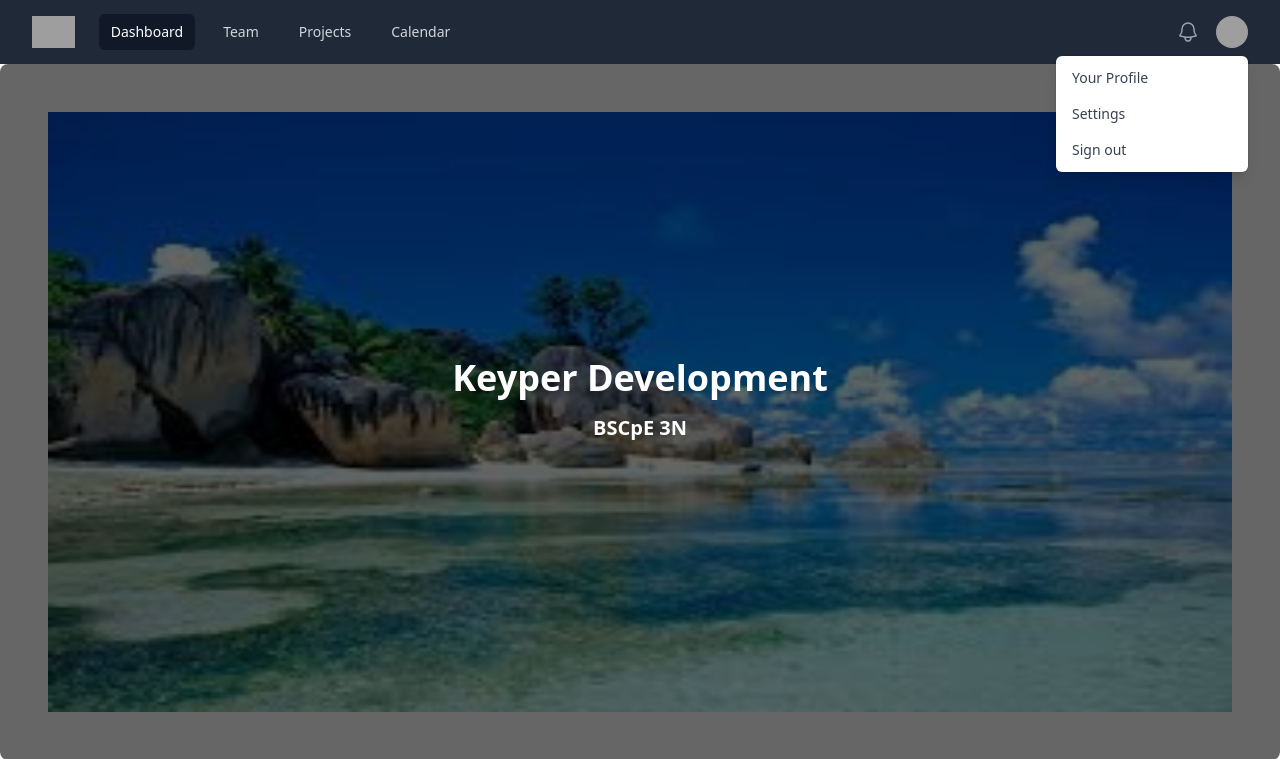
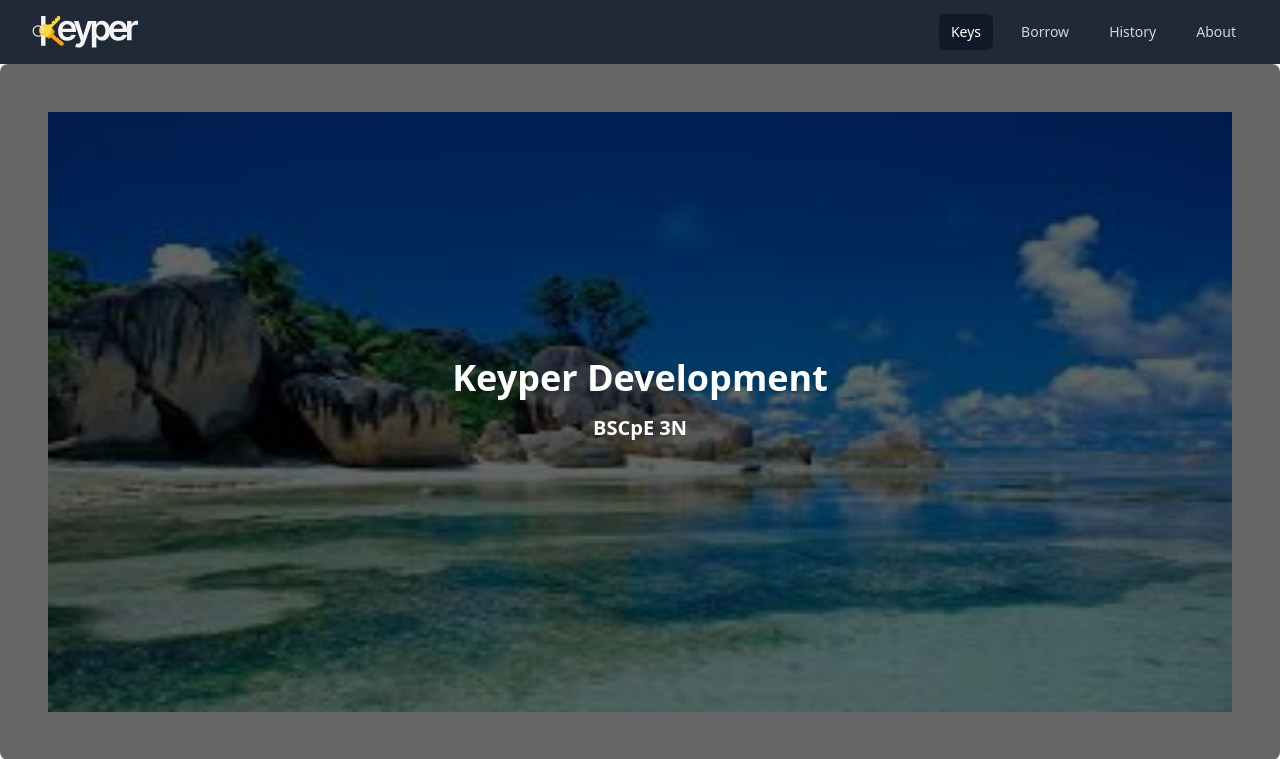
Before and after one commit to marcbentoy/Keyper, a Django app: page /about/ in a window 1280 px wide. Shown: the top 759 px of the page. Run offline with Django 4.2, Linux system fonts and the light colour scheme; grey boxes are pictures that could not be loaded.

Commit message:
:lipstick: update: nav
updated navigation menu styles

```diff
--- a/frontend/templates/frontend/base.html
+++ b/frontend/templates/frontend/base.html
@@ -37,51 +37,19 @@
       </div>
       <div class="flex flex-1 items-center justify-center sm:items-stretch sm:justify-start">
         <div class="flex flex-shrink-0 items-center">
-          <img class="block h-8 w-auto lg:hidden" src="https://tailwindui.com/img/logos/mark.svg?color=indigo&shade=500" alt="Your Company">
-          <img class="hidden h-8 w-auto lg:block" src="https://tailwindui.com/img/logos/mark.svg?color=indigo&shade=500" alt="Your Company">
+          <a href="/"><img class="block h-8 w-auto lg:hidden" src="{% static "frontend/media/logo-full-light.svg" %}" alt="haha"></a>
+          <a href="/"><img class="hidden h-8 w-auto lg:block" src="{% static "frontend/media/logo-full-light.svg" %}" alt="Keyper"></a>
         </div>
+
+      </div>
+      <div class="absolute inset-y-0 right-0 flex items-center pr-2 sm:static sm:inset-auto sm:ml-6 sm:pr-0">
         <div class="hidden sm:ml-6 sm:block">
           <div class="flex space-x-4">
             <!-- Current: "bg-gray-900 text-white", Default: "text-gray-300 hover:bg-gray-700 hover:text-white" -->
-            <a href="#" class="bg-gray-900 text-white rounded-md px-3 py-2 text-sm font-medium" aria-current="page">Dashboard</a>
-            <a href="#" class="text-gray-300 hover:bg-gray-700 hover:text-white rounded-md px-3 py-2 text-sm font-medium">Team</a>
-            <a href="#" class="text-gray-300 hover:bg-gray-700 hover:text-white rounded-md px-3 py-2 text-sm font-medium">Projects</a>
-            <a href="#" class="text-gray-300 hover:bg-gray-700 hover:text-white rounded-md px-3 py-2 text-sm font-medium">Calendar</a>
-          </div>
-        </div>
-      </div>
-      <div class="absolute inset-y-0 right-0 flex items-center pr-2 sm:static sm:inset-auto sm:ml-6 sm:pr-0">
-        <button type="button" class="rounded-full bg-gray-800 p-1 text-gray-400 hover:text-white focus:outline-none focus:ring-2 focus:ring-white focus:ring-offset-2 focus:ring-offset-gray-800">
-          <span class="sr-only">View notifications</span>
-          <svg class="h-6 w-6" fill="none" viewBox="0 0 24 24" stroke-width="1.5" stroke="currentColor" aria-hidden="true">
-            <path stroke-linecap="round" stroke-linejoin="round" d="M14.857 17.082a23.848 23.848 0 005.454-1.31A8.967 8.967 0 0118 9.75v-.7V9A6 6 0 006 9v.75a8.967 8.967 0 01-2.312 6.022c1.733.64 3.56 1.085 5.455 1.31m5.714 0a24.255 24.255 0 01-5.714 0m5.714 0a3 3 0 11-5.714 0" />
-          </svg>
-        </button>
-
-        <!-- Profile dropdown -->
-        <div class="relative ml-3">
-          <div>
-            <button type="button" class="flex rounded-full bg-gray-800 text-sm focus:outline-none focus:ring-2 focus:ring-white focus:ring-offset-2 focus:ring-offset-gray-800" id="user-menu-button" aria-expanded="false" aria-haspopup="true">
-              <span class="sr-only">Open user menu</span>
-              <img class="h-8 w-8 rounded-full" src="https://images.unsplash.com/photo-1472099645785-5658abf4ff4e?ixlib=rb-1.2.1&ixid=eyJhcHBfaWQiOjEyMDd9&auto=format&fit=facearea&facepad=2&w=256&h=256&q=80" alt="">
-            </button>
-          </div>
-
-          <!--
-            Dropdown menu, show/hide based on menu state.
-
-            Entering: "transition ease-out duration-100"
-              From: "transform opacity-0 scale-95"
-              To: "transform opacity-100 scale-100"
-            Leaving: "transition ease-in duration-75"
-              From: "transform opacity-100 scale-100"
-              To: "transform opacity-0 scale-95"
-          -->
-          <div class="absolute right-0 z-10 mt-2 w-48 origin-top-right rounded-md bg-white py-1 shadow-lg ring-1 ring-black ring-opacity-5 focus:outline-none" role="menu" aria-orientation="vertical" aria-labelledby="user-menu-button" tabindex="-1">
-            <!-- Active: "bg-gray-100", Not Active: "" -->
-            <a href="#" class="block px-4 py-2 text-sm text-gray-700" role="menuitem" tabindex="-1" id="user-menu-item-0">Your Profile</a>
-            <a href="#" class="block px-4 py-2 text-sm text-gray-700" role="menuitem" tabindex="-1" id="user-menu-item-1">Settings</a>
-            <a href="#" class="block px-4 py-2 text-sm text-gray-700" role="menuitem" tabindex="-1" id="user-menu-item-2">Sign out</a>
+            <a href="/keys" class="bg-gray-900 text-white rounded-md px-3 py-2 text-sm font-medium" aria-current="page">Keys</a>
+            <a href="/borrow" class="text-gray-300 hover:bg-gray-700 hover:text-white rounded-md px-3 py-2 text-sm font-medium">Borrow</a>
+            <a href="/history" class="text-gray-300 hover:bg-gray-700 hover:text-white rounded-md px-3 py-2 text-sm font-medium">History</a>
+            <a href="/about" class="text-gray-300 hover:bg-gray-700 hover:text-white rounded-md px-3 py-2 text-sm font-medium">About</a>
           </div>
         </div>
       </div>
@@ -92,10 +60,10 @@
   <div class="sm:hidden" id="mobile-menu">
     <div class="space-y-1 px-2 pb-3 pt-2">
       <!-- Current: "bg-gray-900 text-white", Default: "text-gray-300 hover:bg-gray-700 hover:text-white" -->
-      <a href="#" class="bg-gray-900 text-white block rounded-md px-3 py-2 text-base font-medium" aria-current="page">Dashboard</a>
-      <a href="#" class="text-gray-300 hover:bg-gray-700 hover:text-white block rounded-md px-3 py-2 text-base font-medium">Team</a>
-      <a href="#" class="text-gray-300 hover:bg-gray-700 hover:text-white block rounded-md px-3 py-2 text-base font-medium">Projects</a>
-      <a href="#" class="text-gray-300 hover:bg-gray-700 hover:text-white block rounded-md px-3 py-2 text-base font-medium">Calendar</a>
+      <a href="/keys" class="bg-gray-900 text-white block rounded-md px-3 py-2 text-base font-medium" aria-current="page">Keys</a>
+      <a href="/borrow" class="text-gray-300 hover:bg-gray-700 hover:text-white block rounded-md px-3 py-2 text-base font-medium">Borrow</a>
+      <a href="/history" class="text-gray-300 hover:bg-gray-700 hover:text-white block rounded-md px-3 py-2 text-base font-medium">History</a>
+      <a href="/about" class="text-gray-300 hover:bg-gray-700 hover:text-white block rounded-md px-3 py-2 text-base font-medium">About</a>
     </div>
   </div>
 </nav>
```
Also changed, not shown: README.md.
